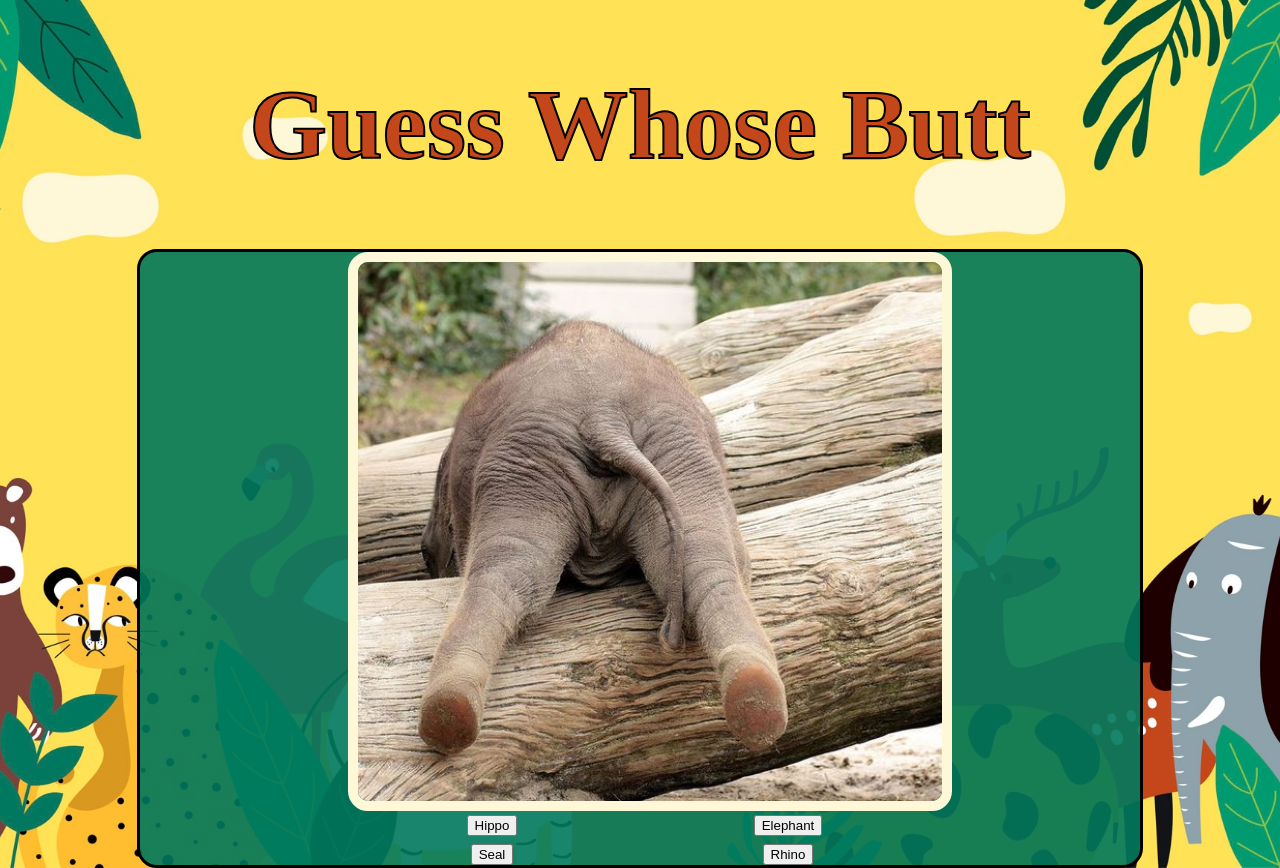
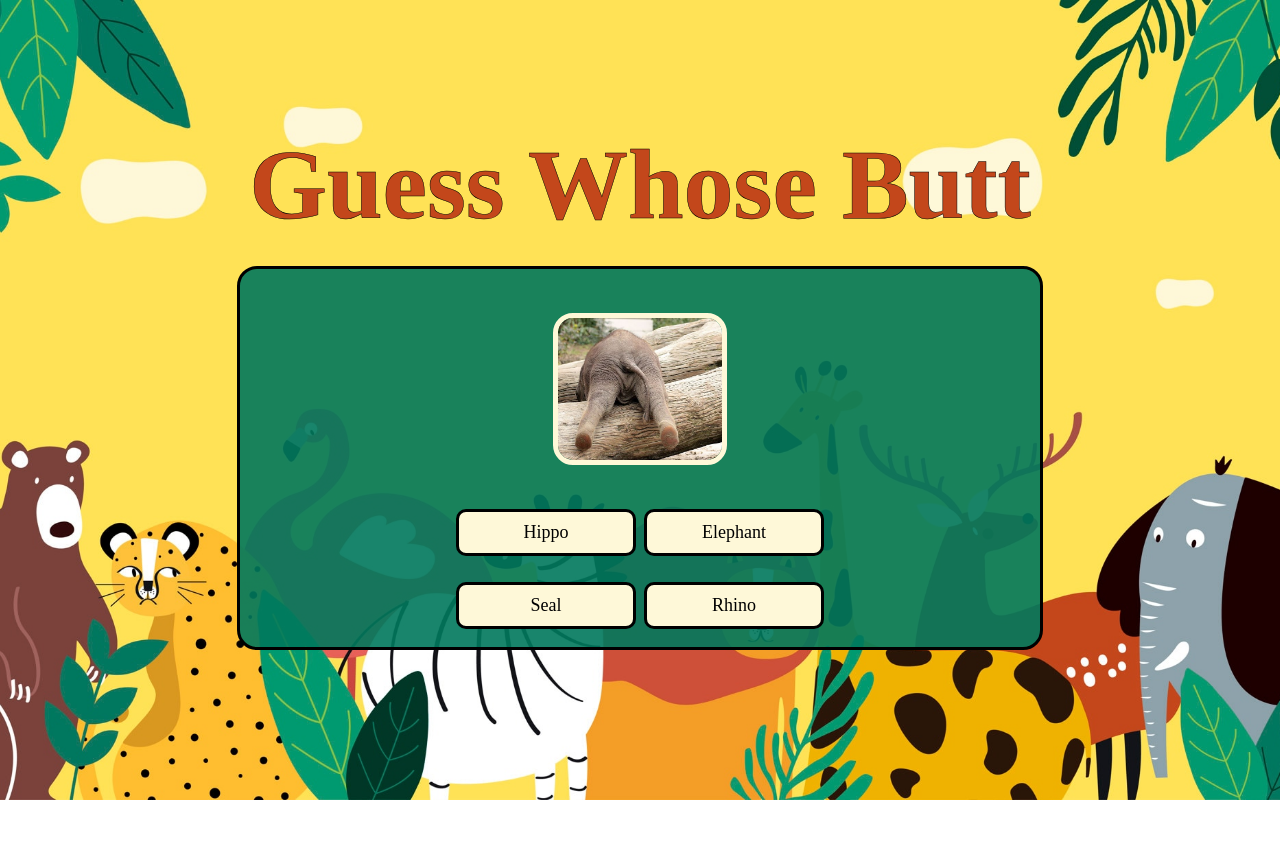
Before and after one commit to Technigo/project-redux-quiz-old, a React (Create React App) app: page / in a window 1280 px wide. After the commit the page ends 800 px from the top, so only its background shows below. Built offline with nearby package versions, Linux system fonts and the light colour scheme.

Commit message:
added styling from mine and Kristiinas branch

```diff
--- a/src/components/QuestionPage.js
+++ b/src/components/QuestionPage.js
@@ -1,85 +1,77 @@
-import React from 'react'
-import { useSelector, useDispatch } from 'react-redux'
-import { quiz } from 'reducers/quiz'
-import styled, { keyframes } from 'styled-components'
-
-
+import React from "react";
+import { useSelector, useDispatch } from "react-redux";
+import { quiz } from "reducers/quiz";
+import styled, { keyframes } from "styled-components";
 const AnswerSubmitBtn = styled.button`
   align-self: center;
   background: #fef8d8;
   color: #000;
+  font-family: "Concert One", cursive;
   border: solid #000 3px;
   border-radius: 10px;
   padding: 10px;
   font-size: 18px;
   width: 10em;
   margin-bottom: 1em;
+  &:hover {
+    background-color: #45413c;
+    color: #fef8d8;
+  }
   &:active {
     background: ${(props) => props.background};
   }
-
 `;
-
 const QuestionPage = () => {
-	const dispatch = useDispatch()
-
+  const dispatch = useDispatch();
   const question = useSelector(
     (state) => state.quiz.questions[state.quiz.currentQuestionIndex]
-	)
+  );
   const answer = useSelector((state) =>
     state.quiz.answers.find((a) => a.questionId === question.id)
-	)
-
-
+  );
   //const color = useSelector((state) => state.quiz.color)
-	let color = '';
-	const answerArray = useSelector((state) => state.quiz.answers)
-    const animation = useSelector((state) => state.quiz.animation)
-	console.log(answerArray, 'selected Answer array')
+  let color = "";
+  const answerArray = useSelector((state) => state.quiz.answers);
+  const animation = useSelector((state) => state.quiz.animation);
+  console.log(answerArray, "selected Answer array");
   //const rightAnswer = answerArray.map(item => iteminitem.isCorrect);
-
   //console.log(rightAnswer)
-
-
   const onAnswerSubmit = (id, index) => {
-		dispatch(quiz.actions.submitAnswer({ questionId: id, answerIndex: index }))
+    dispatch(quiz.actions.submitAnswer({ questionId: id, answerIndex: index }));
     displayNextQuestion();
-
     //setTimeout(displayNextQuestion, 2000)
-	}
+  };
   const displayNextQuestion = () => {
-		dispatch(quiz.actions.goToNextQuestion())
-	}
-
+    dispatch(quiz.actions.goToNextQuestion());
+  };
   //Check the answer state - correct or incorrect
-
   return (
     <>
       <h1>Guess Whose Butt</h1>
-		<section className='question-section'>
-			<div className='question-container'>
+      <section className="question-section">
+        <div className="question-container">
+          <div className="question-img-container">
             <img
-					className='question-img'
+              className="question-img"
               src={question.img}
               alt={question.img_alt}
             />
-				<div className='answer-btn-container'>
+          </div>
+          <div className="answer-btn-container">
             {question.options.map((item, index) => (
-				  		<button
-						  type='submit'
+              <AnswerSubmitBtn
+                type="submit"
                 onClick={() => onAnswerSubmit(question.id, index)}
                 key={item}
                 className={color}
               >
                 {item}
-		  </button>
-
+              </AnswerSubmitBtn>
             ))}
           </div>
         </div>
       </section>
     </>
-	)
-}
-
-export default QuestionPage
+  );
+};
+export default QuestionPage;
--- a/src/index.css
+++ b/src/index.css
@@ -1,18 +1,14 @@
 body {
   margin: 0;
-  font-family: "Concert One";
+  font-family: "Concert One", cursive;
   -webkit-font-smoothing: antialiased;
   -moz-osx-font-smoothing: grayscale;
   box-sizing: border-box;
 }
-
 code {
   /* font-family: source-code-pro, Menlo, Monaco, Consolas, "Courier New",
     monospace; */
 }
-
-
-
 main {
   background-image: url("./components/assets/background.jpg");
   display: flex;
@@ -25,11 +21,11 @@ main {
   background-repeat: no-repeat;
   background-position-x: 60%;
 }
-
 /*=====QUESTION SECTION STYLES =====*/
 .question-section {
   width: 80%;
   max-width: 1000px;
+  height: 80%;
   background-color: rgba(1, 120, 93, 0.9);
   border: #000 solid 3px;
   border-radius: 20px;
@@ -37,59 +33,55 @@ main {
   flex-direction: column;
   align-items: center;
   justify-content: center;
+  margin: 1.5em;
 }
-
 .question-img-container {
   padding: 20px;
   max-width: 500px;
+  height: 200px;
   display: flex;
   justify-content: center;
 }
-
 .question-img {
-  width: 100%;
+  width: 80%;
+  margin: 1.5em;
   object-fit: cover;
-  border: #fef8d8 solid 10px;
+  border: #fef8d8 solid 5px;
   border-radius: 20px;
 }
-
 .answer-btn-container {
   display: grid;
   justify-items: center;
   gap: 8px;
 }
-
 h1 {
   color: #c3471b;
   font-size: 48px;
-  -webkit-text-stroke-width: 2px;
+  -webkit-text-stroke-width: 0.5px;
   -webkit-text-stroke-color: #000;
+  margin: 0;
+  text-align: center;
 }
-
 /*=====QUIZOVER SECTION STYLES =====*/
- .summary-h1 {
+.summary-h1 {
   margin: 0;
   color: #c3471b;
   font-size: 100px;
   -webkit-text-stroke-width: 2px;
   -webkit-text-stroke-color: #000;
 }
-
 .summary-text {
- font-size: 36px;
- color: #FEF8D8;
+  font-size: 36px;
+  color: #fef8d8;
 }
-
 .summary-comtainer {
   display: grid;
   grid-template-columns: 1fr 1fr;
   column-gap: 80px;
 }
-
 .summary-comtainer img {
   width: 60px;
 }
-
 .restart-btn {
   align-self: center;
   background: #fef8d8;
@@ -101,21 +93,23 @@ h1 {
   width: 10em;
   margin-bottom: 1em;
 }
-
 .green {
   background-color: green;
 }
-
 .red {
   background-color: red;
 }
-
 @media screen and (min-width: 768px) {
   h1 {
     font-size: 100px;
   }
-
+  .question-section {
+    max-width: 800px;
+  }
   .answer-btn-container {
     grid-template-columns: 1fr 1fr;
   }
+  .question-img {
+    width: 50%;
+  }
 }
```
Lines whose indentation alone changed are shown as unchanged.
